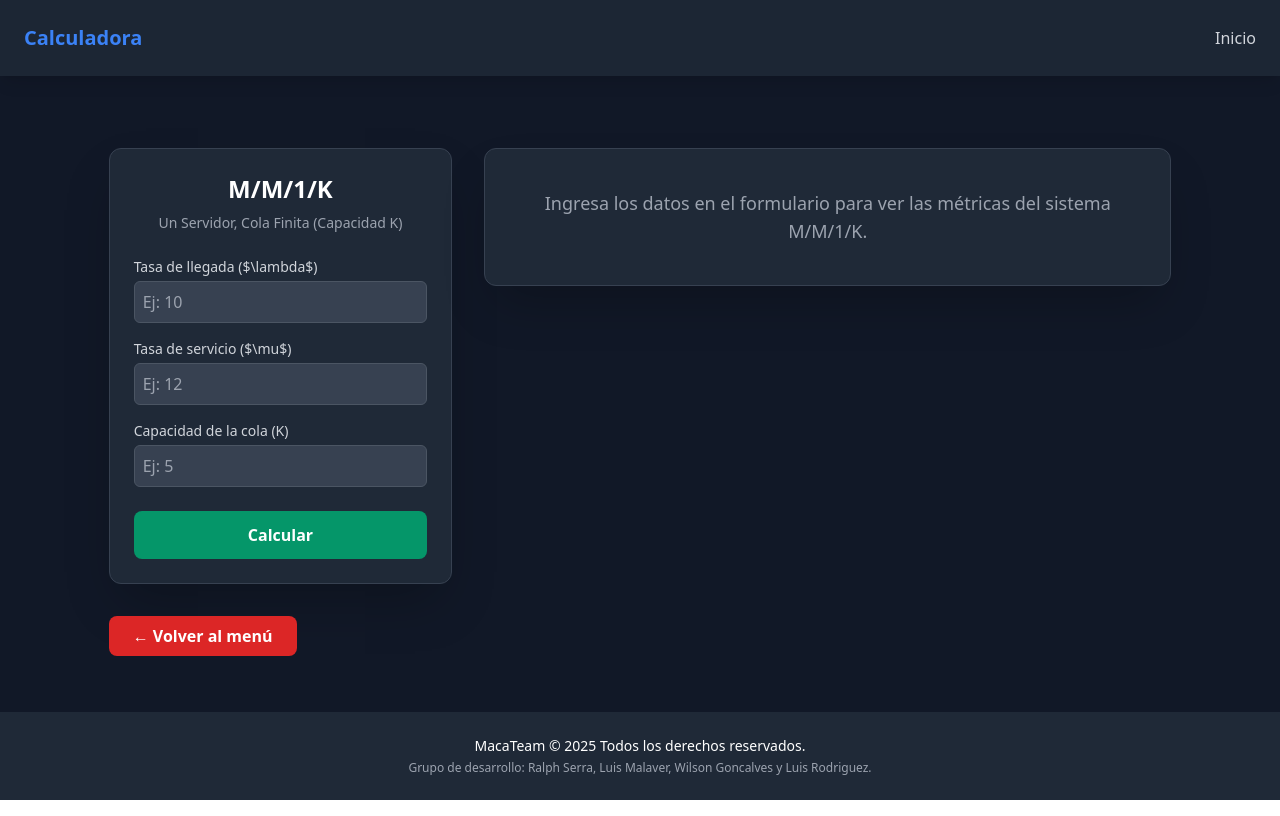
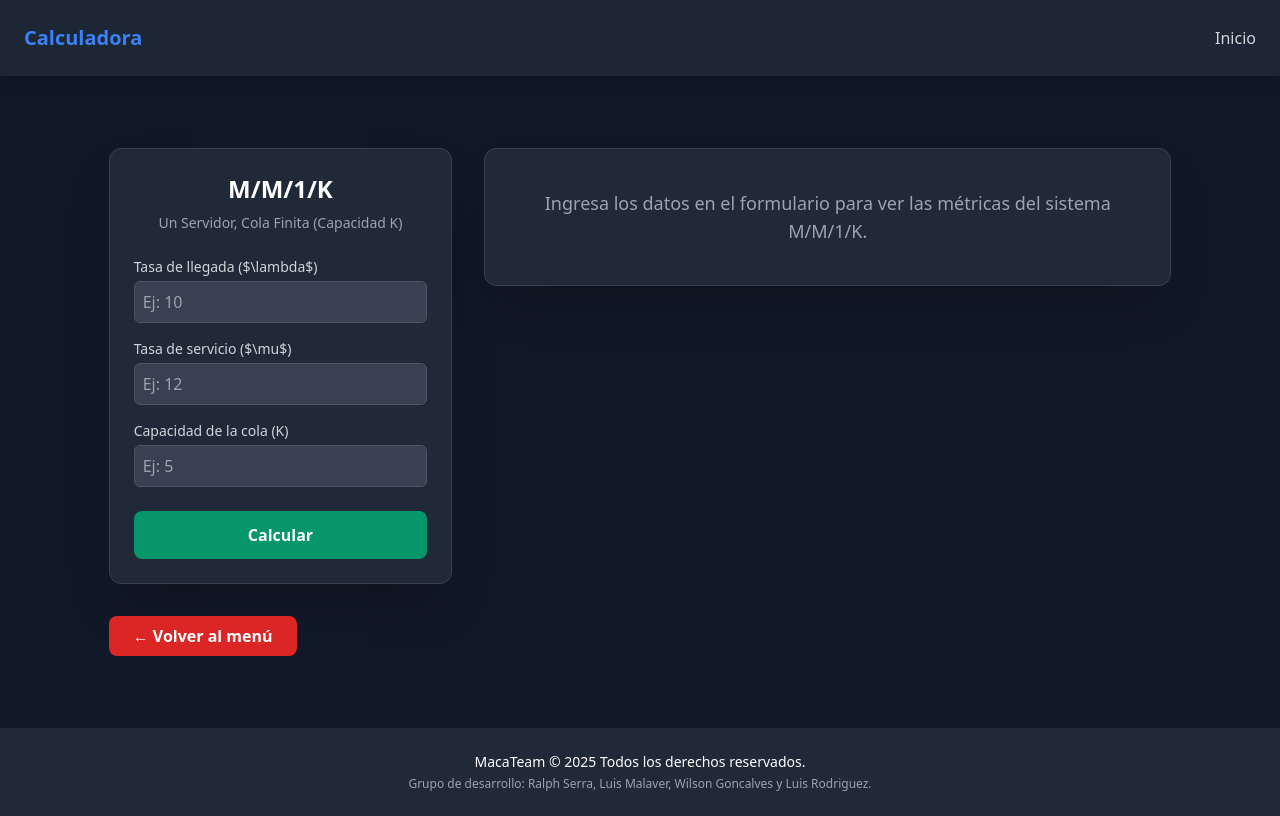
Before and after one commit to ralphdev55/Calculadora-Estadistica, a React (Vite) app: page /manual/serverconcola in a window 1280 px wide. Built offline with nearby package versions, Linux system fonts and the light colour scheme.

Commit message:
fixed (app), fixed (footer) - problema de footer arreglado

```diff
--- a/src/App.jsx
+++ b/src/App.jsx
@@ -4,17 +4,24 @@ import Navbar from "./components/Navbar.jsx";
 import Footer from "./components/Footer.jsx";
 
 function App() {
-return (
-    <div className="flex h-screen bg-gray-900">
+  return (
+    <div className="flex min-h-screen bg-gray-900">
+
       {/* Sidebar (fijo a la izquierda) */}
-      {/* Contenido principal (ocupa el resto del espacio) */}
+      {/* ... Sidebar ... */}
+
+      {/* Contenedor de Contenido (lo que se estira y scrollea) */}
       <div className="flex-1 flex flex-col">
         <Navbar />
-        <main className="flex-1 p-6 overflow-y-auto">
-          <Outlet /> {/* <-- ¡Aquí es donde la magia ocurre! */}
+
+        {/* 'main' se estira para empujar el footer hacia abajo */}
+        <main className="flex-grow p-6 overflow-y-auto">
+          <Outlet />
         </main>
+
+        {/* El Footer se coloca inmediatamente después del 'main' */}
+        <Footer />
       </div>
-      <Footer />
     </div>
   );
 }
--- a/src/components/Footer.jsx
+++ b/src/components/Footer.jsx
@@ -6,7 +6,7 @@ const Footer = () => {
 
     return (
     <footer
-        className="bg-gray-800 text-white text-center py-6 w-full fixed bottom-0"
+        className="bg-gray-800 text-white text-center py-6 w-full"
     >
         <div className="max-w-6xl mx-auto px-4">
 
```
